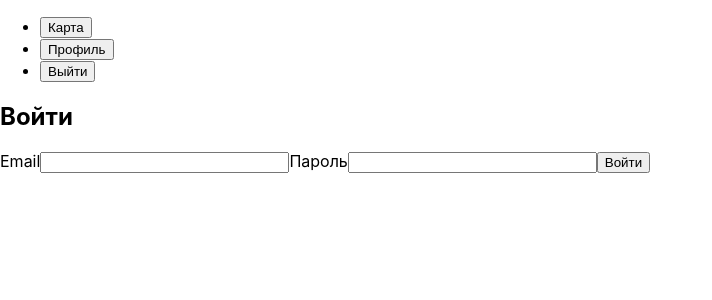
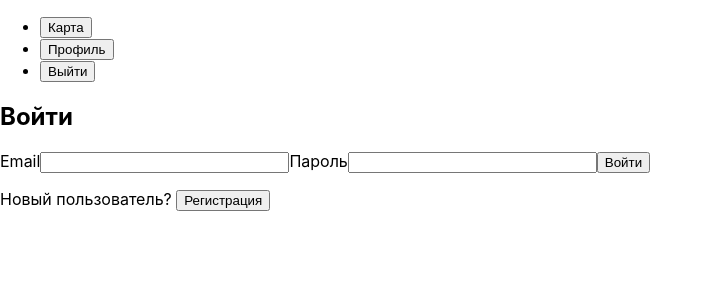
Before and after one commit to divby0jutsu/loft-taxi, a React (Create React App) app: page / in a window 1280 px wide. Shown: the top 300 px of the page, without its empty margins (0-712 px from the left). Built offline with nearby package versions, Linux system fonts and the light colour scheme.

Commit message:
feat(feature to register from login form and to login from register form): new routing
New routing Login -> Register, Register -> Login

```diff
--- a/src/App.jsx
+++ b/src/App.jsx
@@ -3,7 +3,6 @@ import Register from "./Register";
 import Login from "./Login";
 import { Map } from "./Map";
 import { Account } from "./Account";
-import { LogOut } from "./LogOut";
 import "./App.css";
 
 class App extends React.Component {
@@ -20,7 +19,6 @@ class App extends React.Component {
     switch (type) {
       case "map": return <Map/>;
       case "account": return <Account/>;
-      case "logout": return <LogOut/>;
       case "register":
         return <Register navigateTo={this.navigateTo.bind(this)}/>;
       case "login":
@@ -61,7 +59,7 @@ class App extends React.Component {
               <li>
                 <button
                   onClick={() => {
-                    this.navigateTo("logout");
+                    this.navigateTo("login");
                   }}
                 >
                   Выйти
--- a/src/Login.jsx
+++ b/src/Login.jsx
@@ -4,18 +4,19 @@ import React from "react";
 class Login extends React.Component {
 
 render(){
-  const onSubmit = (e) => {
+  const switchPage = (e, type) => {
     e.preventDefault();
-    this.props.navigateTo('register');
+    this.props.navigateTo(type);
   }
   return (
-    <form onSubmit={onSubmit}>
+    <form onSubmit={(e) => switchPage(e, 'map')}>
       <h1>Войти</h1>
       <label htmlFor="email">Email</label>
       <input type="email" name="email" id="email" size="28"/>
       <label htmlFor="password">Пароль</label>
       <input type="password" name="password" id="password" size="28"/>
       <button type="submit">Войти</button>
+      <p>Новый пользователь? <button onClick={(e) => switchPage(e, 'register')}>Регистрация</button></p>
     </form>
   );
 }
--- a/src/Register.jsx
+++ b/src/Register.jsx
@@ -2,12 +2,12 @@ import React from "react";
 
 class Register extends React.Component {
   render() {
-  const onSubmit = (e) => {
-    e.preventDefault();
-    this.props.navigateTo('map');
-  }
+    const switchPage = (e, type) => {
+      e.preventDefault();
+      this.props.navigateTo(type);
+    }
   return (
-    <form onSubmit={onSubmit}>
+    <form onSubmit={(e) => switchPage(e, 'map')}>
       <h1>Регистрация</h1>
       <label htmlFor="email">Email*</label>
       <input type="email" name="email" id="email" size="28" placeholder="mail@mail.ru"/>
@@ -16,6 +16,7 @@ class Register extends React.Component {
       <label htmlFor="password">Придумайте пароль*</label>
       <input type="password" name="password" id="password" size="28"/>
       <button type="submit">Зарегистрироваться</button>
+      <p>Уже зарегистрированы? <button onClick={(e) => switchPage(e, 'login')}>Войти</button></p>
     </form>
   );
   }
```
Also changed, not shown: 1 other file (tests, documents, lock files or other folders).
